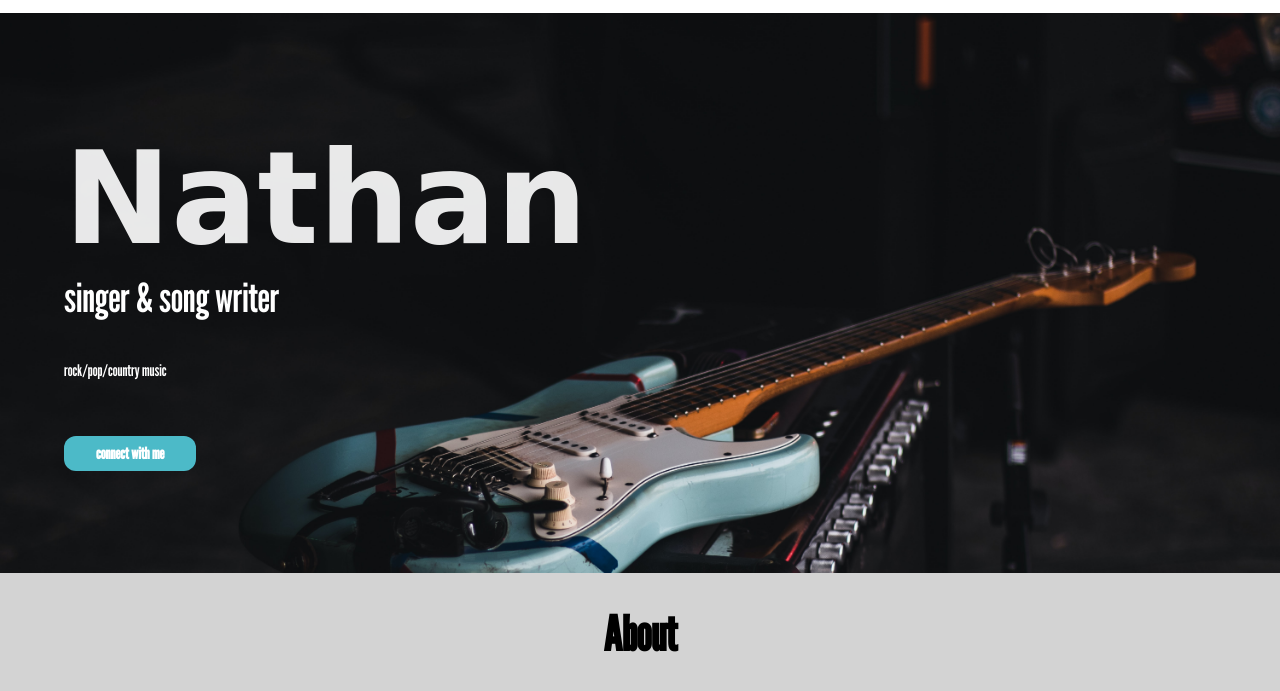
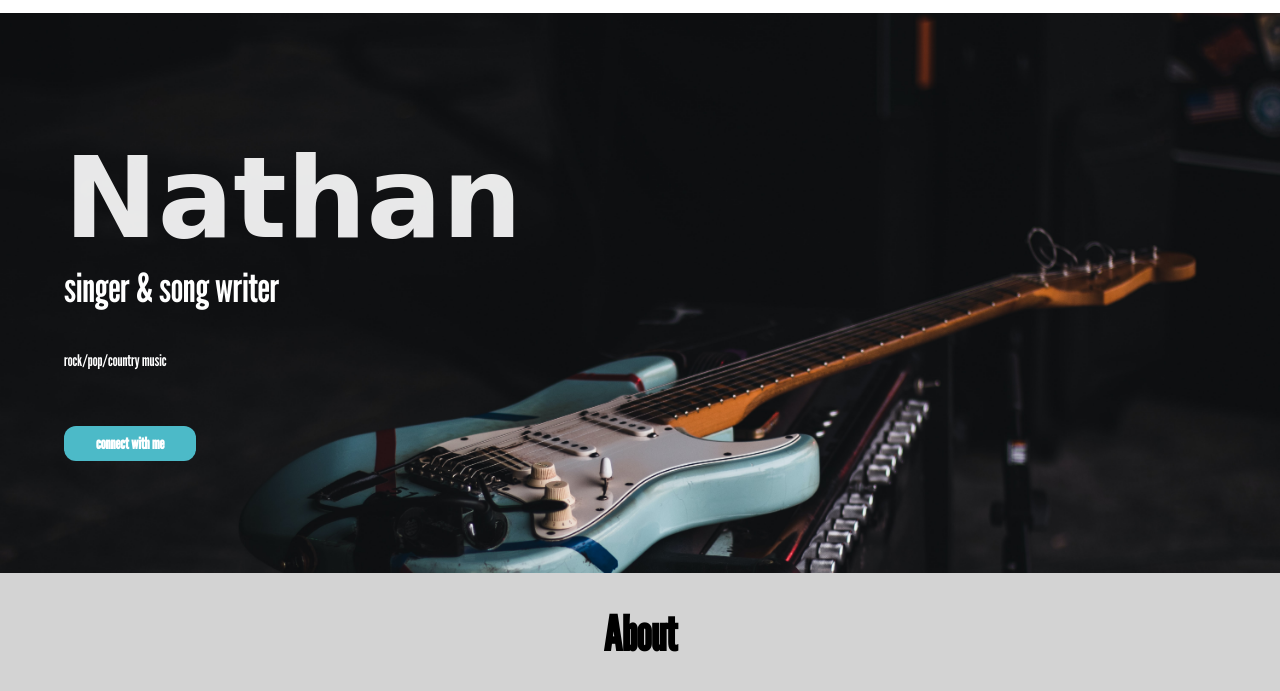
Before and after one commit to blameleo/nathans-website, a plain HTML site: page index.html in a window 1280 px wide. Shown: the part 58-749 px from the top of the page. Drawn offline with nearby package versions, Linux system fonts and the light colour scheme; a web font is replaced by a local one.

Commit message:
Add files via upload

```diff
--- a/style.css
+++ b/style.css
@@ -88,7 +88,7 @@ body {
     color: rgba(0, 0, 0, 0.628);
 }
 h1 {
-    font-size: 8rem;
+    font-size: 7rem;
     margin: 0;
     font-family: 'Smooch', cursive;
 }
```
